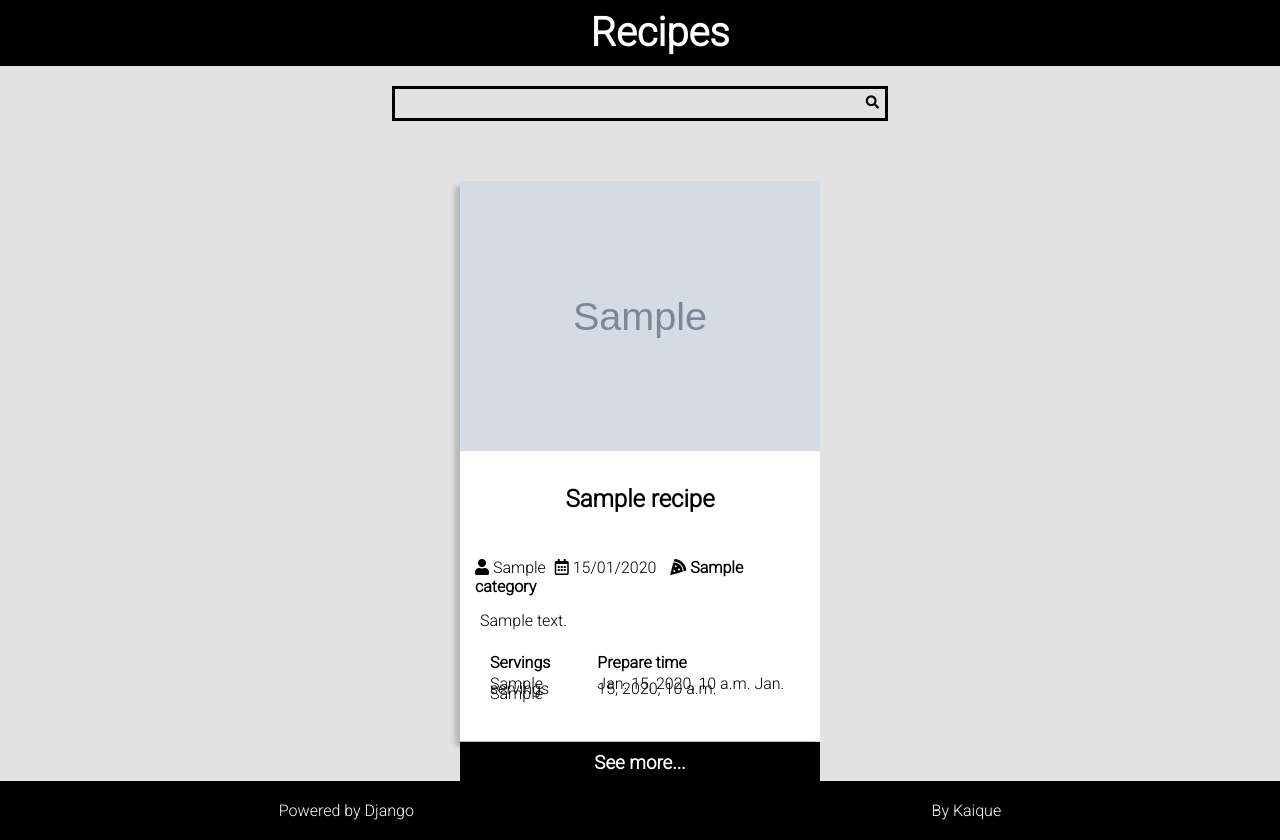
After one commit to Kaique425/recipes, a Django app: template templates/recipes/recipe_list.html in a window 1280 px wide. The commit adds this page. Run offline with Django 4.2, Linux system fonts and the light colour scheme; the template is opened without the code that fills it: most values are stand-ins (such as "Sample title", 1, 10 or a date in 2020); grey boxes marked "Sample" are stand-in pictures.

Commit message:
Templates inheritance and styling home cards

```diff
--- a/recipes/urls.py
+++ b/recipes/urls.py
@@ -1,8 +1,9 @@
 from django.urls import path
 
-from .views import home
+from .views import home, recipe
 
 app_name = "recipes"
 urlpatterns = [
     path("", home, name="home"),
+    path("recipes/<int:id>", recipe, name="recipe"),
 ]
--- a/static/recipes/css/style.css
+++ b/static/recipes/css/style.css
@@ -1,5 +1,8 @@
+@import url('https://fonts.googleapis.com/css2?family=Poppins:wght@300&family=Roboto:ital,wght@0,300;1,100&display=swap');
+
 body{
-    background-color: gray;
+    font-family: 'roboto';
+    background-color: rgb(226, 226, 226);
     margin: 0px;
     padding:0px;
 }
@@ -12,26 +15,122 @@ h1{
     font-size: 40px;
     line-height: 0px  ;
 }
-
+a{
+    text-decoration: none;
+    color: black;
+}
 ul{
     margin:0px auto;
 }
 
-form{
-    margin:20px auto;
+
+main{
+    margin: 0 auto;
+}
+img{
+    width:100%;
 }
 
-input[type="text"] {
-    padding: 8px;
-    width: 40vw;
-    border-radius: 6px;
-    border-style: none;
+
+.search-form{
+    padding:5px;
+    position: relative;
+    max-width:30rem;
+    margin: 20px auto;
+    border-style: solid;
+    border-color: black;
+    transition: all 300ms ease-in-out;
 }
-input[type="submit"]{
-    padding: 6px;
+.search-form:focus-within{
+    border-color: orange;
+    color: orange;
+}
+.search-form:focus-within .search-button{
+    color: orange;
+}
+.search-input,
+.search-button{
+    transition: all 300ms ease-in-out;
+    border: none;
+    outline: none;
+    background-color: rgb(226, 226, 226);
+}
+.search-input{
+    width:100%;
+    padding-right: 10px;
+}
+.search-button{
+    position:absolute;
+    right: 0;
+}
+.card{
+    display: flex;
+    flex-flow: column nowrap;
+    justify-content: space-between;
+    background-color: white;
+    height: 35rem;
+    width: 360px;
+    transform: scale(1);
+    transition: all 150ms ease-in-out;
+    box-shadow: -5px 5px 5px rgba(0, 0, 0, 0.2)
+}
+.card:hover{
+    transform: scale(1.03)
+}
+
+.card-container{
+    padding: 40px;
+    justify-items:center;
+}
+.card-list-container{
+    display:grid;
+    grid-template-columns: repeat(auto-fit, minmax(340px, 1fr));
+    gap: 50px;
+}
+.card-title{
+    padding:10px;
+    display: flex;
+    justify-content: center;
+    text-align: center;
+}
+.card-meta-info{
+    padding: 10px;
+    display: flex;
+    flex-direction: row;
+    justify-content:space-around;
+
+}
+.card-meta-info span{
+    padding: 5px;
+}
+.card-desc{
+    padding: 0px 20px;
+    text-align: start;
+}
+.card-info{
+    display:flex;
+    padding: 30px;
+    flex-direction: row;
+    justify-content: space-around;
+}
+.card-info-item{
+    line-height:5px;
+}
+.card-detail h3{
     background-color: black;
     color: white;
+    width: 100%;
+    text-align: center;
+    margin: 0px;
+    padding: 10px 0px;
 }
-.form-container{
-    display: flex;
+.card-detail h3:hover{
+    background-color: rgba(0, 0, 0, 0.9);
 }
+footer{
+    display:flex;
+    justify-content: space-around;
+    background-color:black;
+    padding:20px;
+    color:white;
+}
--- /dev/null
+++ b/templates/recipes/base.html
@@ -0,0 +1,36 @@
+{% load static %}
+
+<!DOCTYPE html>
+<html lang="en">
+
+<head>
+    <meta charset="UTF-8">
+    <meta http-equiv="X-UA-Compatible" content="IE=edge">
+    <meta name="viewport" content="width=device-width, initial-scale=1.0">
+    <link rel="stylesheet" href="https://cdnjs.cloudflare.com/ajax/libs/font-awesome/5.15.4/css/all.min.css"
+        integrity="sha512-1ycn6IcaQQ40/MKBW2W4Rhis/DbILU74C1vSrLJxCq57o941Ym01SwNsOMqvEBFlcgUa6xLiPY/NS5R+E6ztJQ=="
+        crossorigin="anonymous" referrerpolicy="no-referrer" />
+    <link rel="stylesheet" href="{% static 'recipes/css/style.css' %}">
+    <title>Recipes</title>
+</head>
+<header>
+    {% include "recipes/navbar.html" %}
+    <form action="" class="search-form">
+        <input type="search" class="search-input">
+        <button type="submit" class="search-button"><i class="fas fa-search"></i></i></button>
+    </form>
+</header>
+
+<body>
+    <main>
+        {% block content %}
+
+        {% endblock content %}
+    </main>
+    <footer>
+        <span>Powered by Django</span>
+        <span>By Kaique</span>
+    </footer>
+</body>
+
+</html>
--- /dev/null
+++ b/templates/recipes/recipe_list.html
@@ -0,0 +1,38 @@
+{% extends 'recipes/base.html' %}
+
+{% block content %}
+<div class="card-container card-list-container">
+    {% for recipe in recipes %}
+    <div class="card">
+        <div>
+            <img src="{{recipe.cover.url}}" alt="">
+        </div>
+        <div class="card-title">
+            <h2>{{recipe.title}}</h2>
+        </div>
+        <div class="card-meta-info">
+            <span><i class="fas fa-user"></i> {{recipe.author.first_name }}
+            <span><i class="far fa-calendar-alt"></i> {{recipe.created_at|date:"d/m/Y"}}</span>
+            <a href=""><span><i class="fas fa-pizza-slice"></i> <strong>{{recipe.category.name}}</strong></span></a>
+        </div>
+        <div class="card-desc">{{recipe.description}}</div>
+        <div class="card-info">
+            <div class="card-info-item">
+                <strong>Servings</strong>
+                <p>{{recipe.servings}} {{recipe.servings_unit}}</p>
+            </div>
+            <div class="card-info-item">
+                <strong>Prepare time</strong>
+                <p>{{recipe.preparation_time}} {{recipe.preparation_time_unit}}</p>
+            </div>
+        </div>
+        <div class="card-detail">
+            <a href="">
+                <h3>See more...</h3>
+            </a>
+        </div>
+    </div>
+
+    {% endfor %}
+</div>
+{% endblock content %}
```
Also changed, not shown: recipes/fake_recipes.py (added, +38 -0 lines), recipes/views.py (+10 -1 lines), templates/recipes/index.html (deleted, +0 -23 lines), templates/recipes/recipe_detail.html (added, +38 -0 lines).
